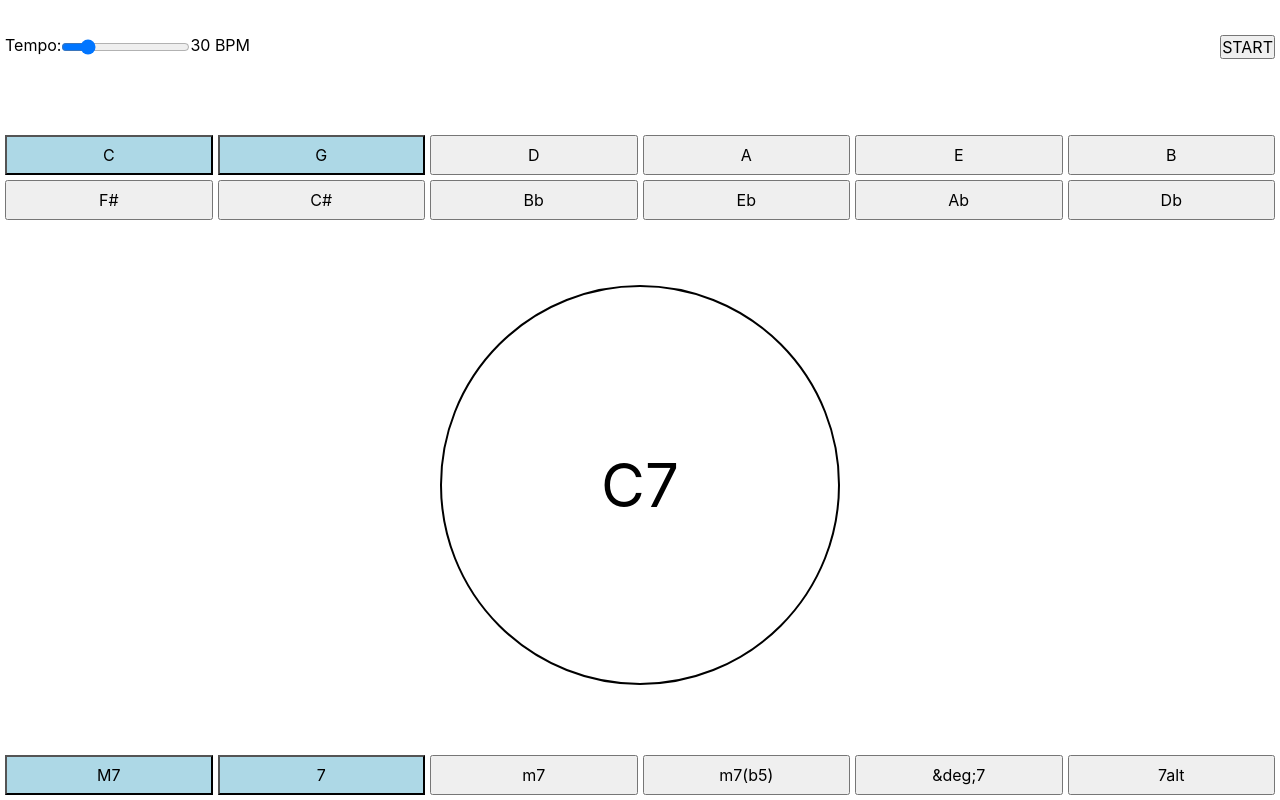
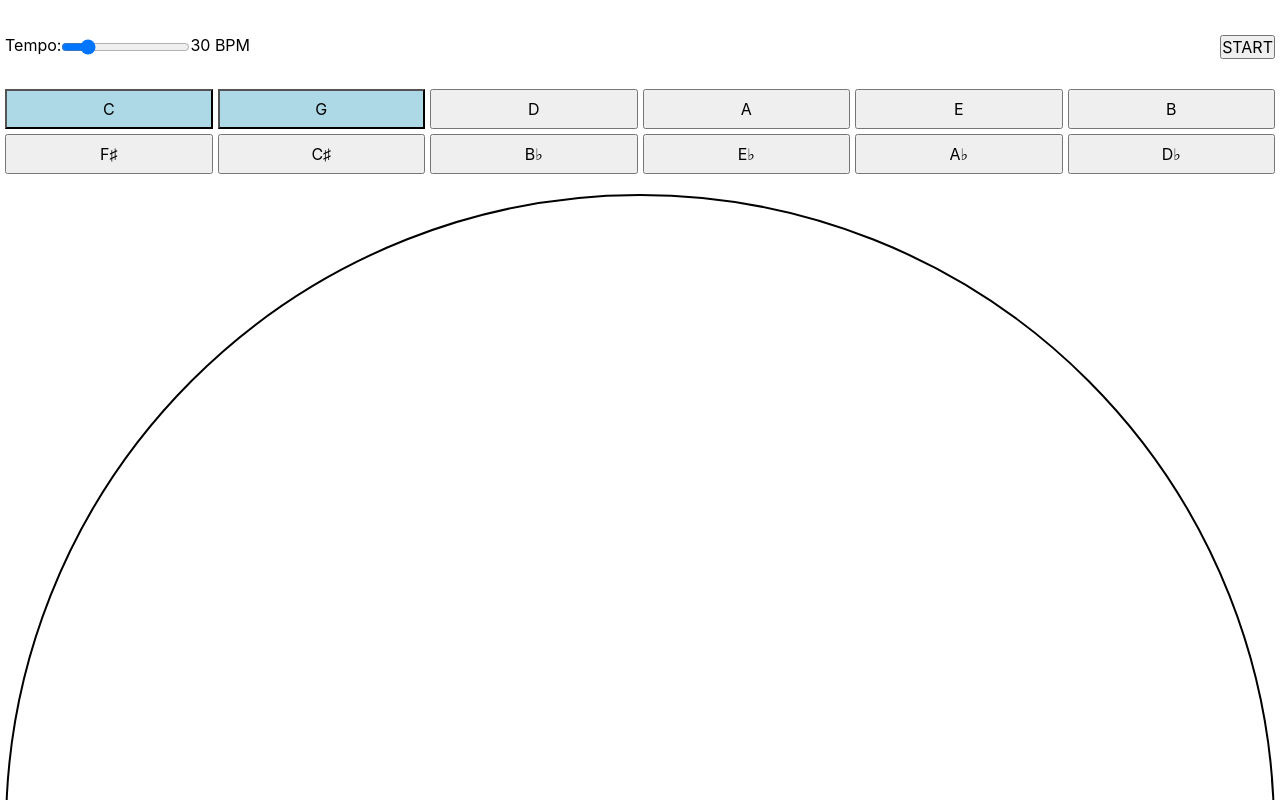
Before and after one commit to JHughesSUTA/keyboard-harmony-practice-tools, a React (Create React App) app: page / in a window 1280 px wide. Shown: the top 800 px of the page. Built offline with nearby package versions, Linux system fonts and the light colour scheme.

Commit message:
use unicode for music symbols

```diff
--- a/src/App.js
+++ b/src/App.js
@@ -39,32 +39,32 @@ function App() {
     },
     {
       id: 7,
-      value: "F#",
+      value: "F\u266F",
       active: false,
     },
     {
       id: 8,
-      value: "C#",
+      value: "C\u266F",
       active: false,
     },
     {
       id: 9,
-      value: "Bb",
+      value: "B\u266d",
       active: false,
     },
     {
       id: 10,
-      value: "Eb",
+      value: "E\u266d",
       active: false,
     },
     {
       id: 11,
-      value: "Ab",
+      value: "A\u266d",
       active: false,
     },
     {
       id: 12,
-      value: "Db",
+      value: "D\u266d",
       active: false,
     },
   ]);
@@ -87,12 +87,12 @@ function App() {
     },
     {
       id: 4,
-      value: "m7(b5)",
+      value: "m7(\u266d5)",
       active: false,
     },
     {
       id: 5,
-      value: "&deg;7",
+      value: "\u00B07",
       active: false,
     },
     {
--- a/src/styles/display.css
+++ b/src/styles/display.css
@@ -1 +1 @@
-#display{text-align:center;margin:10px auto;width:100%}#display .display__circle{display:inline-block;margin:10px auto;border:2px solid #000;border-radius:50%;aspect-ratio:1/1;width:100%;max-width:400px;position:relative}#display .display__circle p{font-size:60px;position:absolute;top:50%;left:50%;transform:translate(-50%, -50%)}
+#display{text-align:center;margin:10px auto;width:100%}#display .display__circle{display:inline-block;margin:10px auto;border:2px solid #000;border-radius:50%;aspect-ratio:1/1;width:100%;position:relative}#display .display__circle p{font-size:60px;position:absolute;top:50%;left:50%;transform:translate(-50%, -50%)}
--- a/src/styles/display.scss
+++ b/src/styles/display.scss
@@ -9,7 +9,7 @@
     border-radius: 50%;
     aspect-ratio: 1 / 1;
     width: 100%;
-    max-width: 400px;
+    // max-width: 400px;
     position: relative;
 
     p {
```
